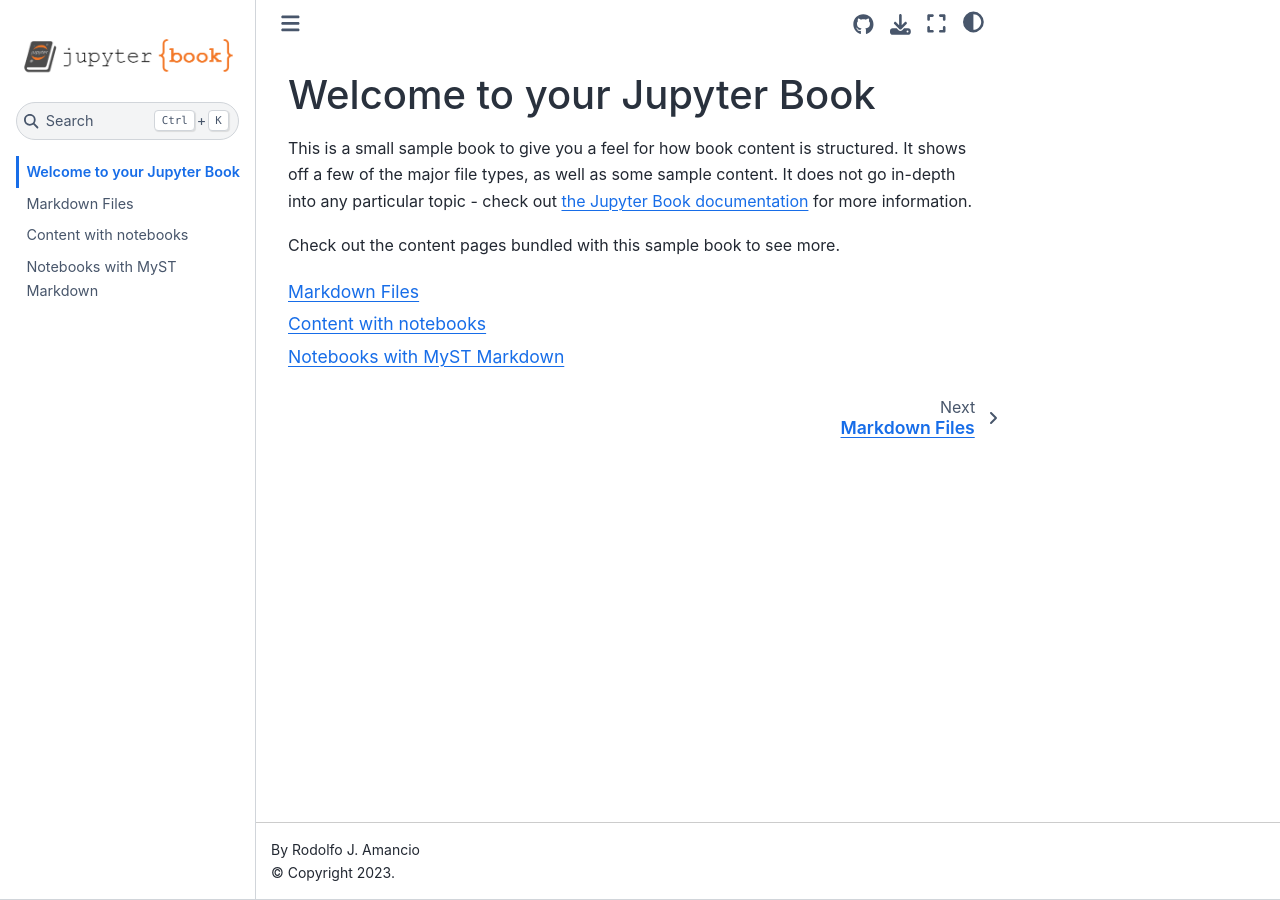
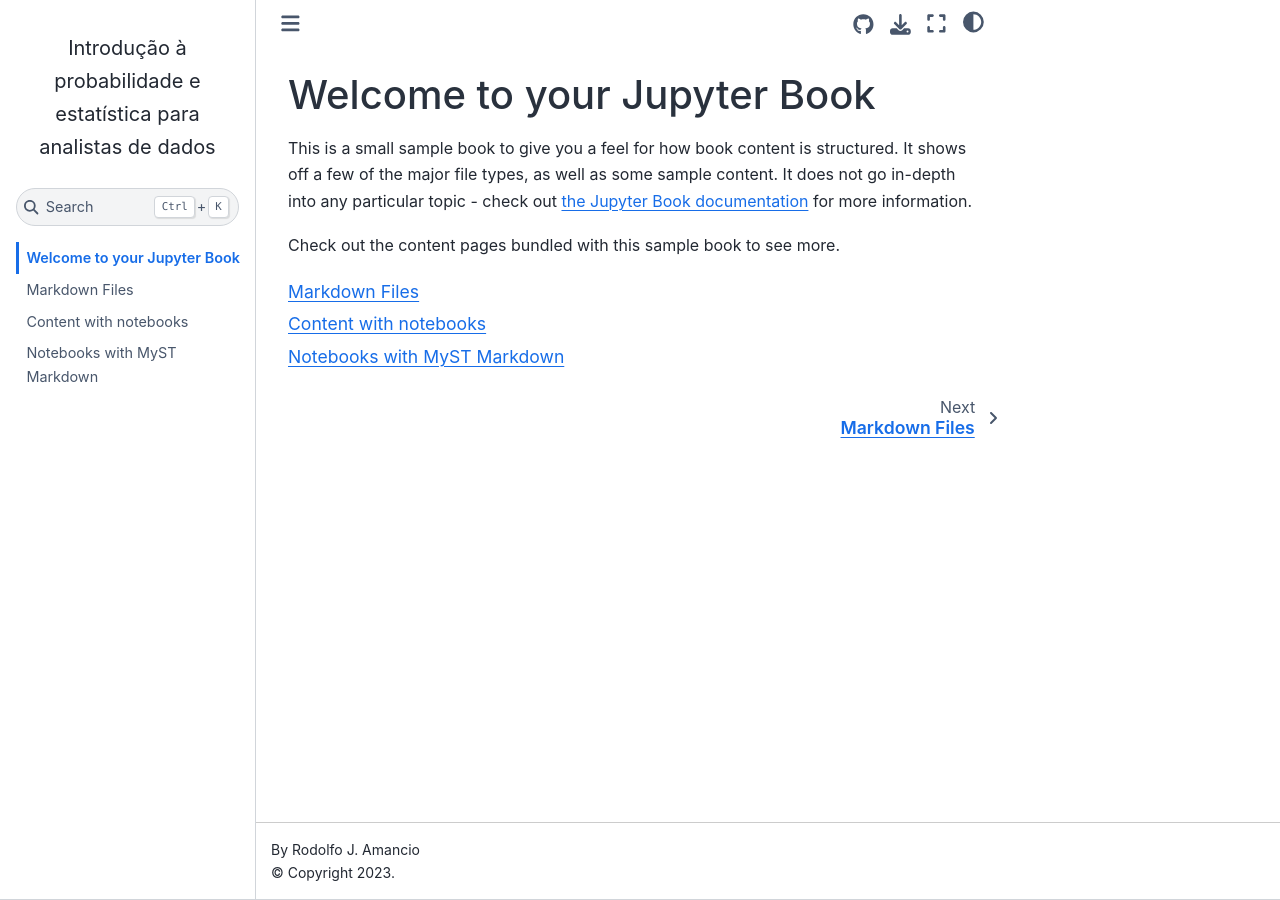
Before and after one commit to rodolfoamancio/intro_prob_estat_analise_dados, a Jupyter Book: the page built from book/intro.md, in a window 1280 px wide. Built offline with Jupyter Book 1.0.4 settings and Sphinx 7.4.7 and the Sphinx Book theme 1.1.4, drawn with Linux system fonts in a browser that asks for light colours; some of the changed lines change nothing that is shown.

Commit message:
update config

```diff
--- a/book/_config.yml
+++ b/book/_config.yml
@@ -3,12 +3,12 @@
 
 title: Introdução à probabilidade e estatística para analistas de dados
 author: Rodolfo J. Amancio
-logo: logo.png
+logo:
 
 # Force re-execution of notebooks on each build.
 # See https://jupyterbook.org/content/execute.html
 execute:
-  execute_notebooks: force
+  execute_notebooks: "off"
 
 # Define the name of the latex output file for PDF builds
 latex:
@@ -21,8 +21,8 @@
 
 # Information about where the book exists on the web
 repository:
-  url: https://github.com/executablebooks/jupyter-book  # Online location of your book
-  path_to_book: docs  # Optional path to your book, relative to the repository root
+  url: https://github.com/rodolfoamancio/intro_prob_estat_analise_dados  # Online location of your book
+  path_to_book: book  # Optional path to your book, relative to the repository root
   branch: master  # Which branch of the repository should be used when creating links (optional)
 
 # Add GitHub buttons to your book
@@ -30,3 +30,10 @@
 html:
   use_issues_button: true
   use_repository_button: true
+
+parse:
+  myst_enable_extensions:
+    # don't forget to list any other extensions you want enabled,
+    # including those that are enabled by default!
+    - amsmath
+    - dollarmath
```
